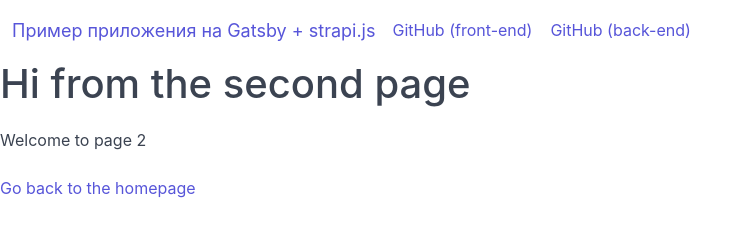
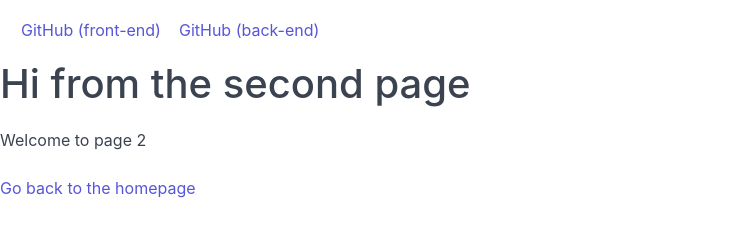
Before and after one commit to mishalov/beer-front, a Gatsby site: page /page-2 in a window 1280 px wide. Shown: the whole page, without its empty margins (0-753 px from the left). Built offline with nearby package versions, Linux system fonts and the light colour scheme; Gatsby itself is replaced by a stand-in of ours.

Commit message:
Убрал линк на главноую из хедера

```diff
--- a/src/components/Header/Header.js
+++ b/src/components/Header/Header.js
@@ -6,9 +6,6 @@ import React from "react"
 const Header = ({ siteTitle }) => (
   <header className="navbar header">
     <section className="navbar-section">
-      <Link to="/" className="navbar-brand mr-2">
-        Пример приложения на Gatsby + strapi.js
-      </Link>
       <a
         href="https://github.com/mishalov/beer-front"
         className="btn btn-link"
--- a/src/pages/index.js
+++ b/src/pages/index.js
@@ -15,7 +15,6 @@ const IndexPage = props => {
       <SEO title="Home" />
       <Banner></Banner>
       <BeerList beers={beers}></BeerList>
-      <Link to="/page-2/">Go to page 2</Link>
     </Layout>
   )
 }
```
